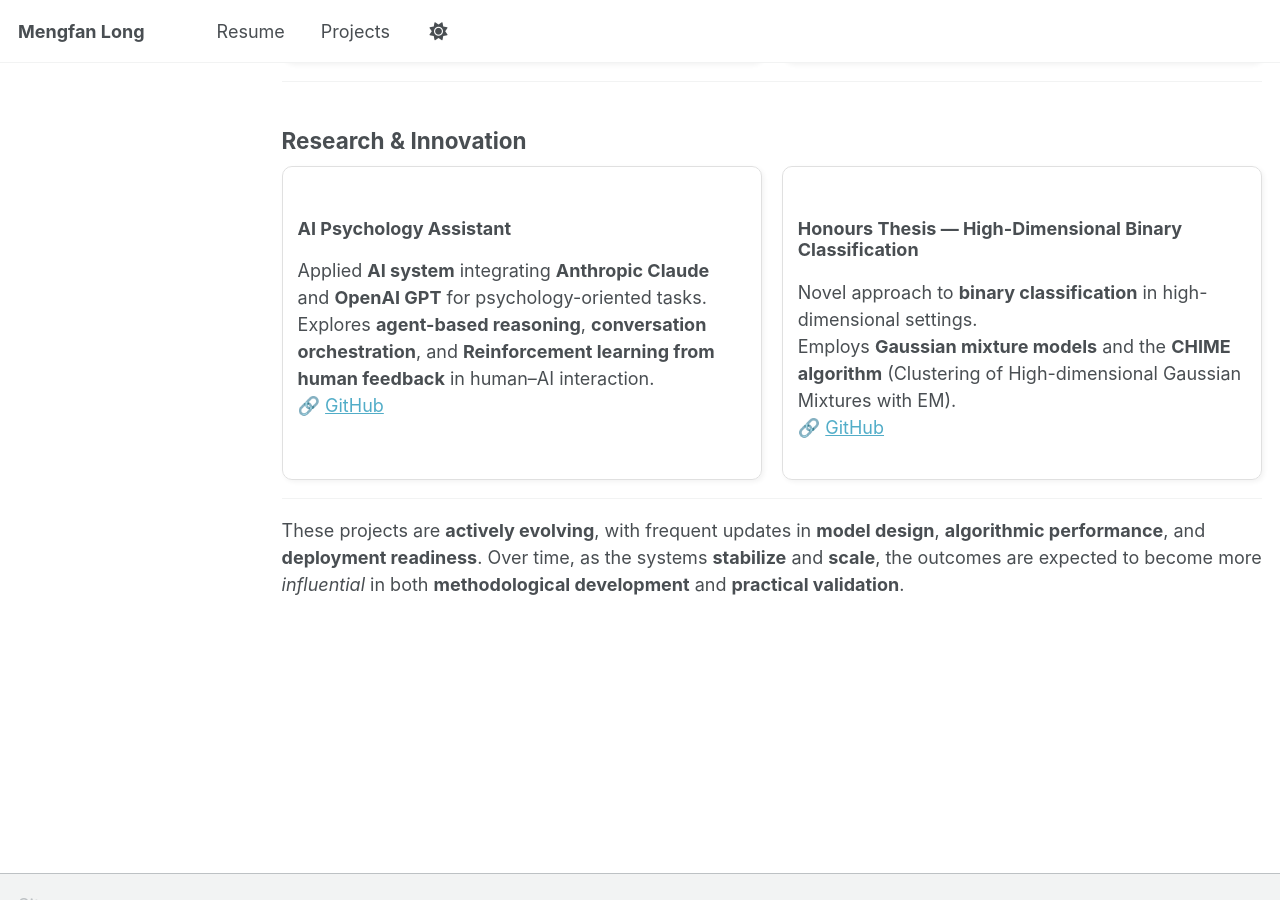
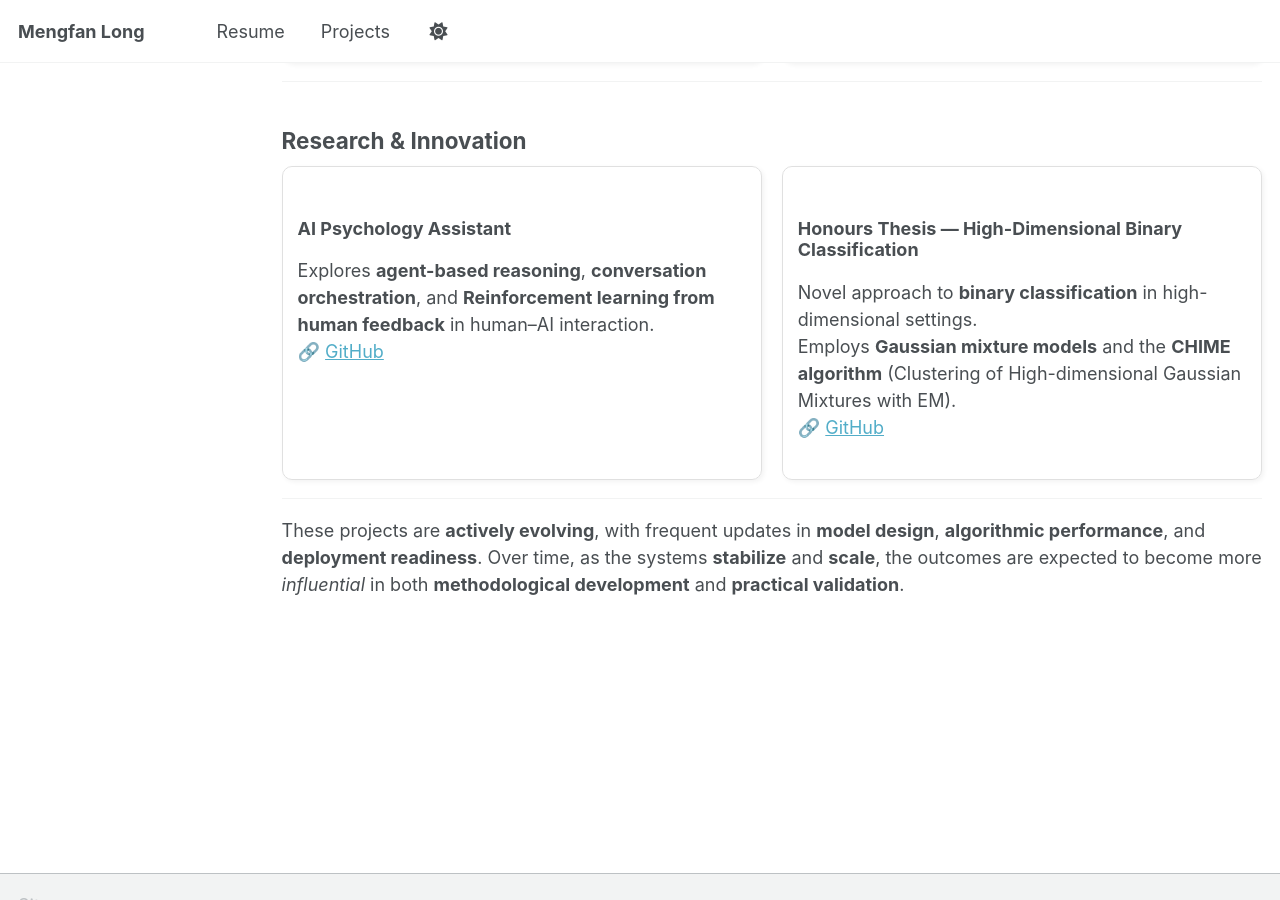
Before and after one commit to kevinlmf/kevinlmf.github.io, a Jekyll site: the page built from _pages/projects.md, in a window 1280 px wide and 900 px high, scrolled down 1294 px. Built offline with Jekyll 4.4.1, drawn with Linux system fonts in a browser that asks for light colours; a script that is not in the unit is left out.

Commit message:
Update projects.md

```diff
--- a/_pages/projects.md
+++ b/_pages/projects.md
@@ -98,8 +98,7 @@ A selection of research and engineering projects, spanning **quantitative financ
   <div style="flex:1; min-width:320px; border:1px solid #e0e0e0; border-radius:10px; padding:15px; box-shadow:2px 2px 5px rgba(0,0,0,0.05);">
     <h3>AI Psychology Assistant</h3>
     <p>
-      Applied <b>AI system</b> integrating <b>Anthropic Claude</b> and <b>OpenAI GPT</b> for psychology-oriented tasks.<br>
-      Explores <b>agent-based reasoning</b>, <b>conversation orchestration</b>, and <b>Reinforcement learning from human feedback</b> in human–AI interaction.<br>
+    Explores <b>agent-based reasoning</b>, <b>conversation orchestration</b>, and <b>Reinforcement learning from human feedback</b> in human–AI interaction.<br>
       🔗 <a href="https://github.com/kevinlmf/AI_psychology_assistant" target="_blank">GitHub</a>
     </p>
   </div>
```
